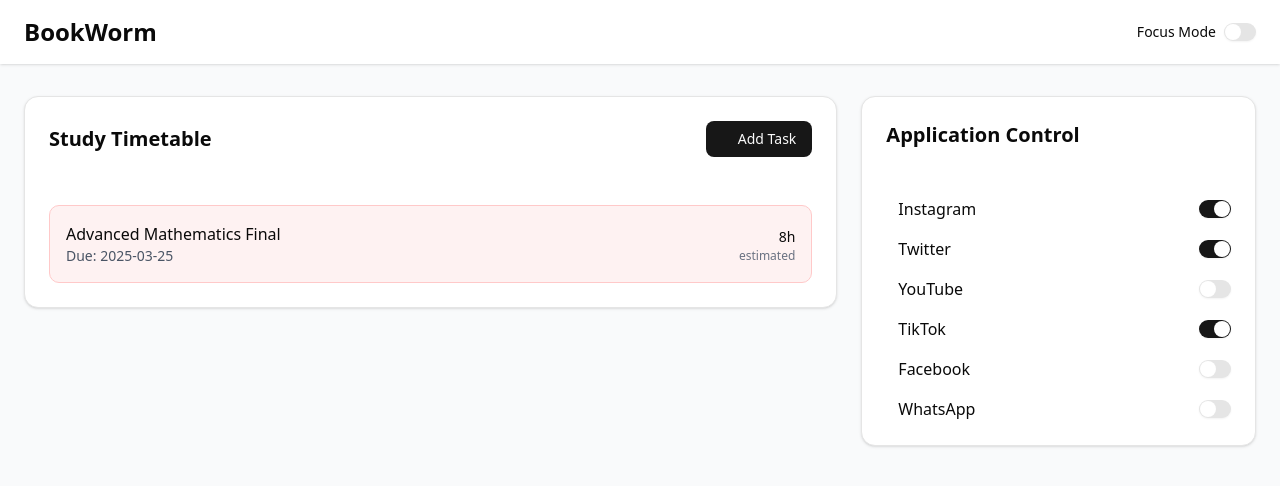
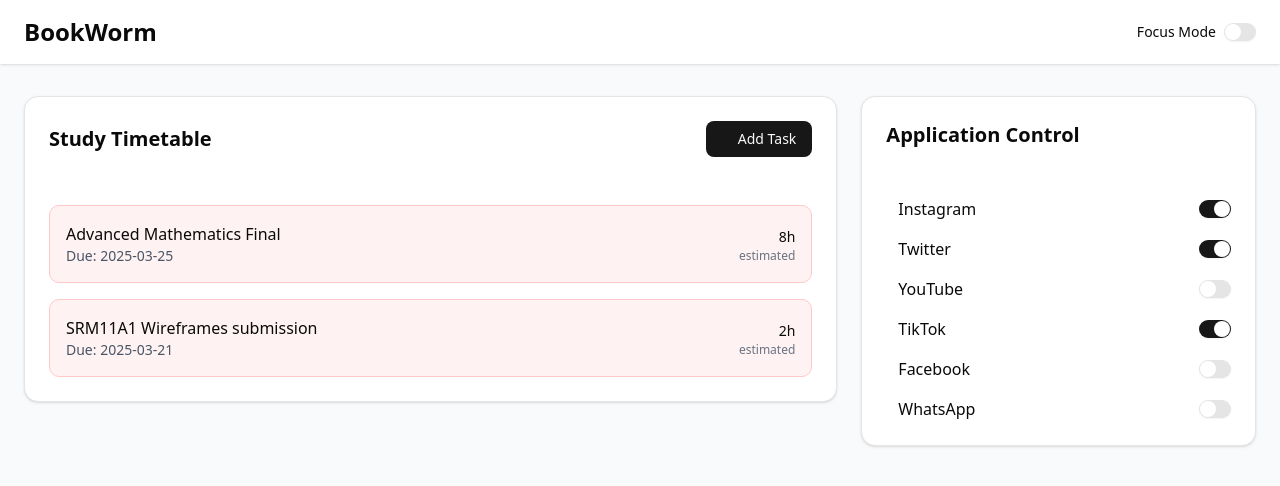
Before and after one commit to BrianMabukwa/Time-management, a Next.js app: page / in a window 1280 px wide. Shown: the top 486 px of the page. Built offline with nearby package versions, Linux system fonts and the light colour scheme.

Commit message:
fs issue solved

```diff
--- /dev/null
+++ b/src/app/api/saveTask/route.ts
@@ -0,0 +1,32 @@
+import { NextRequest, NextResponse } from 'next/server';
+import fs from 'fs';
+import path from 'path';
+
+interface Task {
+  id: number;
+  name: string;
+  dueDate: string;
+  priority: 'high' | 'medium' | 'low';
+  hours: number;
+}
+
+export async function POST(req: NextRequest) {
+  try {
+    const filePath = path.join(process.cwd(), 'src/data/tasks.json');
+    const fileData = fs.readFileSync(filePath, 'utf-8');
+    const data: { tasks: Task[] } = JSON.parse(fileData);
+
+    const newTask: Task = await req.json();
+    data.tasks.push({ ...newTask, id: data.tasks.length + 1 });
+
+    fs.writeFileSync(filePath, JSON.stringify(data, null, 2));
+
+    return NextResponse.json({ success: true, tasks: data.tasks });
+  } catch (error) {
+    return NextResponse.json({ success: false, message: 'Failed to save task', error: error.message }, { status: 500 });
+  }
+}
+
+export async function GET() {
+  return NextResponse.json({ message: 'API is working!' });
+}
--- a/src/app/page.tsx
+++ b/src/app/page.tsx
@@ -8,8 +8,6 @@
 import { Dialog, DialogContent, DialogHeader, DialogTitle, DialogTrigger } from "@/components/ui/dialog";
 import { Select, SelectContent, SelectItem, SelectTrigger, SelectValue } from "@/components/ui/select";
 import * as data from "./../data/tasks.json";
-import fs from 'fs';
-import path from 'path';
 
 export default function Home() {
   const [tasks, setTasks] = useState(data.tasks);
@@ -37,17 +35,30 @@
     ));
   };
 
-  const addNewTask = () => {
+  const addNewTask = async () => {
     if (newTask.name && newTask.dueDate) {
-        const updatedTasks = [...tasks, { ...newTask, id: tasks.length + 1 }];
-        setTasks(updatedTasks);
+      try {
+        const response = await fetch('/api/saveTask', {
+          method: 'POST',
+          headers: { 'Content-Type': 'application/json' },
+          body: JSON.stringify(newTask),
+        });
+
+        if (!response.ok) throw new Error('Failed to save task');
+
+        const data = await response.json();
+        setTasks(data.tasks);
         setShowAddTask(false);
         setNewTask({ name: '', dueDate: '', priority: 'medium', hours: 0 });
+      } catch (error) {
+        console.error('Error:', error);
+      }
+    }
+  };
 
-        const filePath = path.resolve('./src/data/tasks.json');
-        fs.writeFileSync(filePath, JSON.stringify({ tasks: updatedTasks }, null, 2));
-      }
-  };
+
+
+
   return (
     <div className="min-h-screen bg-gray-50">
       <nav className="bg-white shadow-sm h-16 flex items-center px-6">
@@ -118,8 +129,8 @@
             <div className="space-y-4">
               {tasks.map(task => (
                 <div key={task.id} className={`p-4 rounded-lg border ${task.priority === 'high' ? 'border-red-200 bg-red-50' :
-                    task.priority === 'medium' ? 'border-yellow-200 bg-yellow-50' :
-                      'border-green-200 bg-green-50'
+                  task.priority === 'medium' ? 'border-yellow-200 bg-yellow-50' :
+                    'border-green-200 bg-green-50'
                   }`}>
                   <div className="flex justify-between items-center">
                     <div>
--- a/src/data/tasks.json
+++ b/src/data/tasks.json
@@ -1,5 +1,18 @@
 {
-    "tasks": [
-        { "id": 1, "name": "Advanced Mathematics Final", "dueDate": "2025-03-25", "priority": "high", "hours": 8 }
-    ]
+  "tasks": [
+    {
+      "id": 1,
+      "name": "Advanced Mathematics Final",
+      "dueDate": "2025-03-25",
+      "priority": "high",
+      "hours": 8
+    },
+    {
+      "name": "SRM11A1 Wireframes submission",
+      "dueDate": "2025-03-21",
+      "priority": "high",
+      "hours": 2,
+      "id": 2
+    }
+  ]
 }
```
